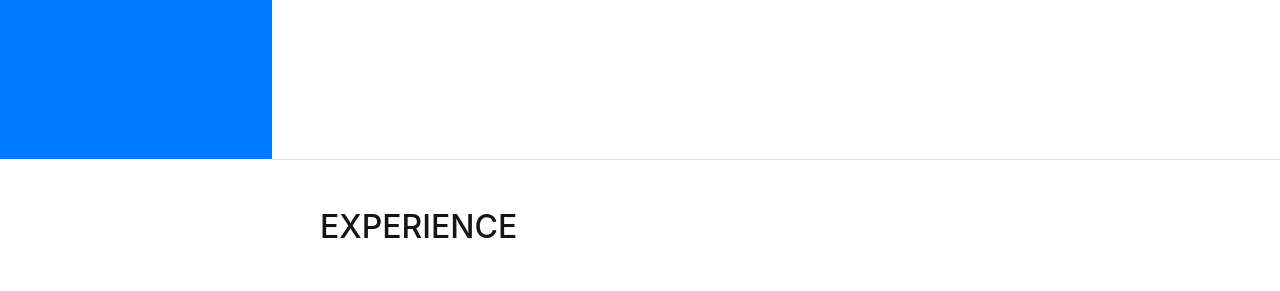
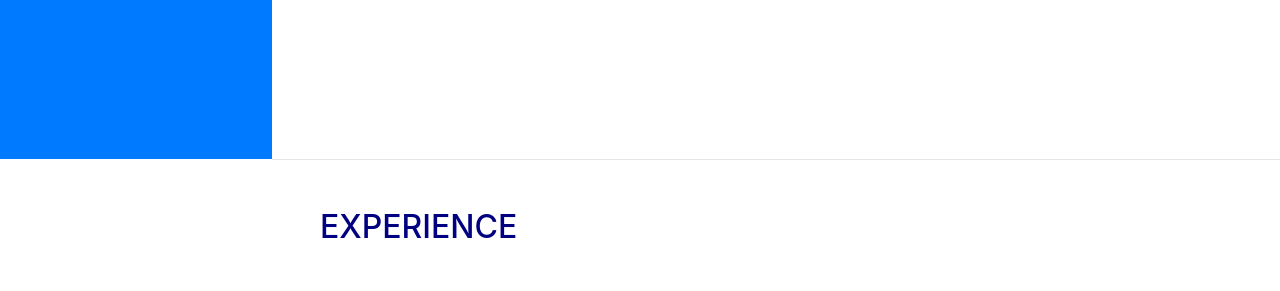
Before and after one commit to MaoozAwan/portfolio_me, a website with bundled scripts: page index.html in a window 1280 px wide. Shown: the part 641-932 px from the top of the page. Built offline with nearby package versions, Linux system fonts and the light colour scheme; a web font is replaced by a local one.

Commit message:
Update resume.css

```diff
--- a/css/resume.css
+++ b/css/resume.css
@@ -30,9 +30,10 @@ h1 {
 }
 
 h2 {
-  color: navy blue;
+  color: navy;
   font-size: 3.5rem;
 }
+
 
 h3 {
   font-size: 2rem;
```
